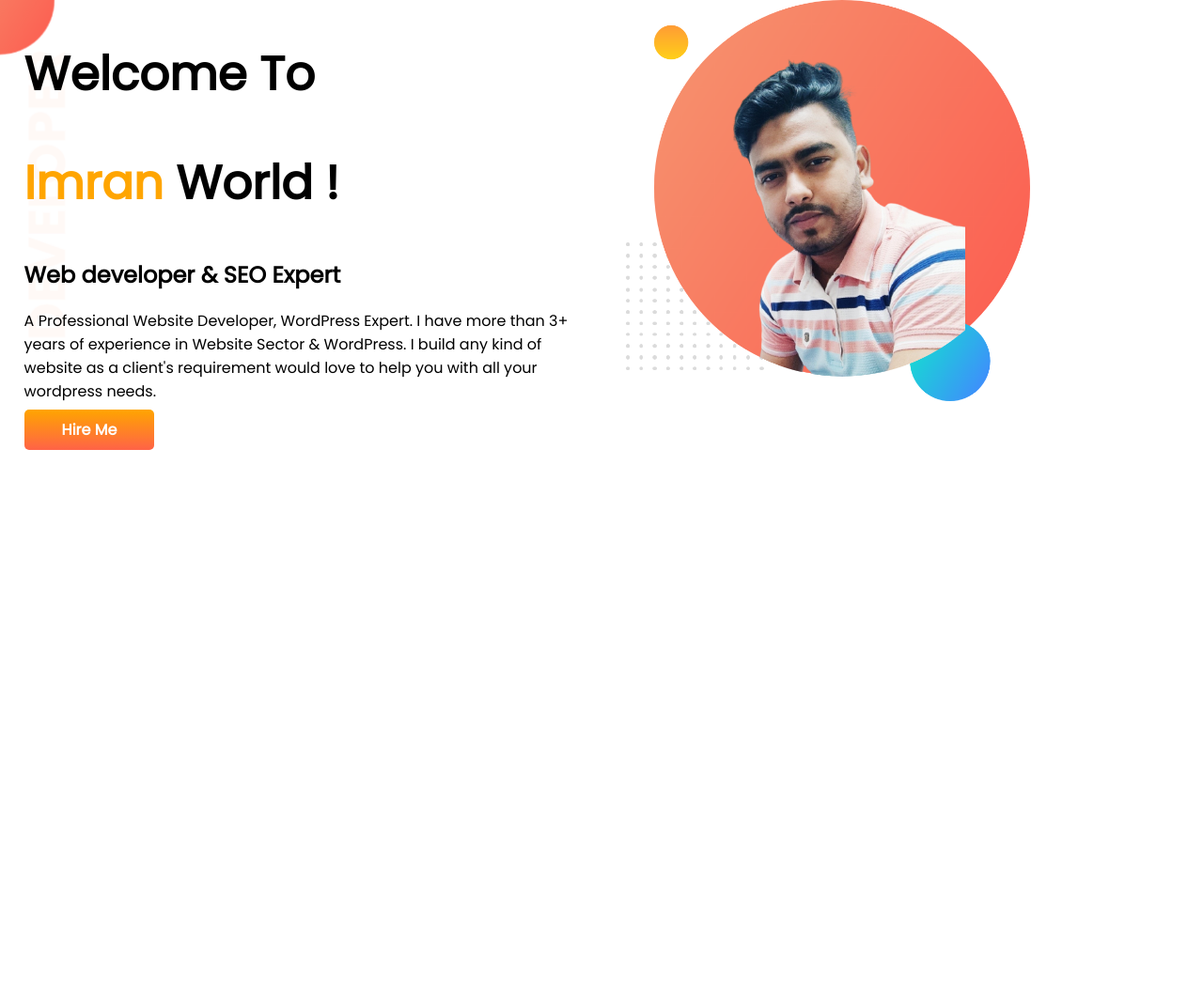
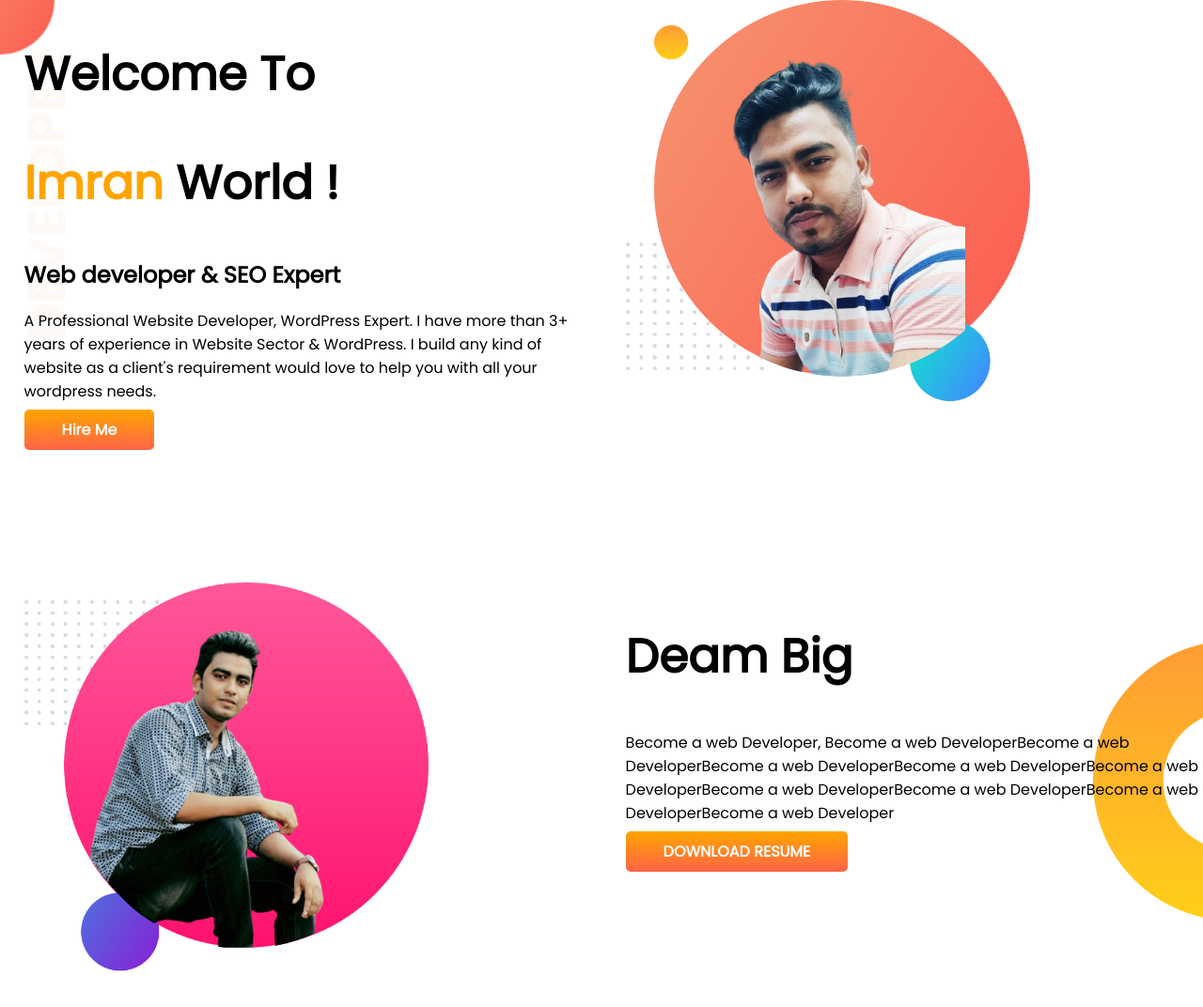
Before and after one commit to imranh0997/developer-portfolio, a plain HTML site: page index.html in a window 1280 px wide. Shown: the whole page at 94% size. Before the commit the page ends 800 px from the top, so only its background shows below. Drawn offline with Linux system fonts and the light colour scheme.

Commit message:
complete with 2 section

```diff
--- a/index.html
+++ b/index.html
@@ -26,6 +26,19 @@
         </div>
         <div class="half-width"><img src="images/Imran-pic-background.png" alt=""></div>
     </section>
+    <section class="deam-big">
+        <div class="half-width">
+            <img src="images/Imran-2nd-Pic.png" alt="">
+        </div>
+        <div class="half-width">
+            <h1>Deam Big</h1>
+            <p>Become a web Developer, Become a web DeveloperBecome a web DeveloperBecome a web DeveloperBecome a web
+                DeveloperBecome a web DeveloperBecome a web DeveloperBecome a web DeveloperBecome a web DeveloperBecome
+                a web Developer</P>
+            <a class="link-button" target="_blank" href="">DOWNLOAD RESUME</a>
+
+        </div>
+    </section>
 </body>
 
 </html>
--- a/style.css
+++ b/style.css
@@ -10,6 +10,7 @@ h1{
 }
 section{
     display: flex;
+    margin-bottom: 150px;
 }
 .half-width{
     width: 50%;
@@ -30,3 +31,8 @@ section{
     background-image: url(images/top-banner.png);
     background-repeat: no-repeat;
 }
+.deam-big{
+    background-image: url(images/dream-bg.png);
+    background-repeat: no-repeat;
+    background-position:right ;
+}
```
Also changed, not shown: images/Imran-2nd-Pic.png (added).
